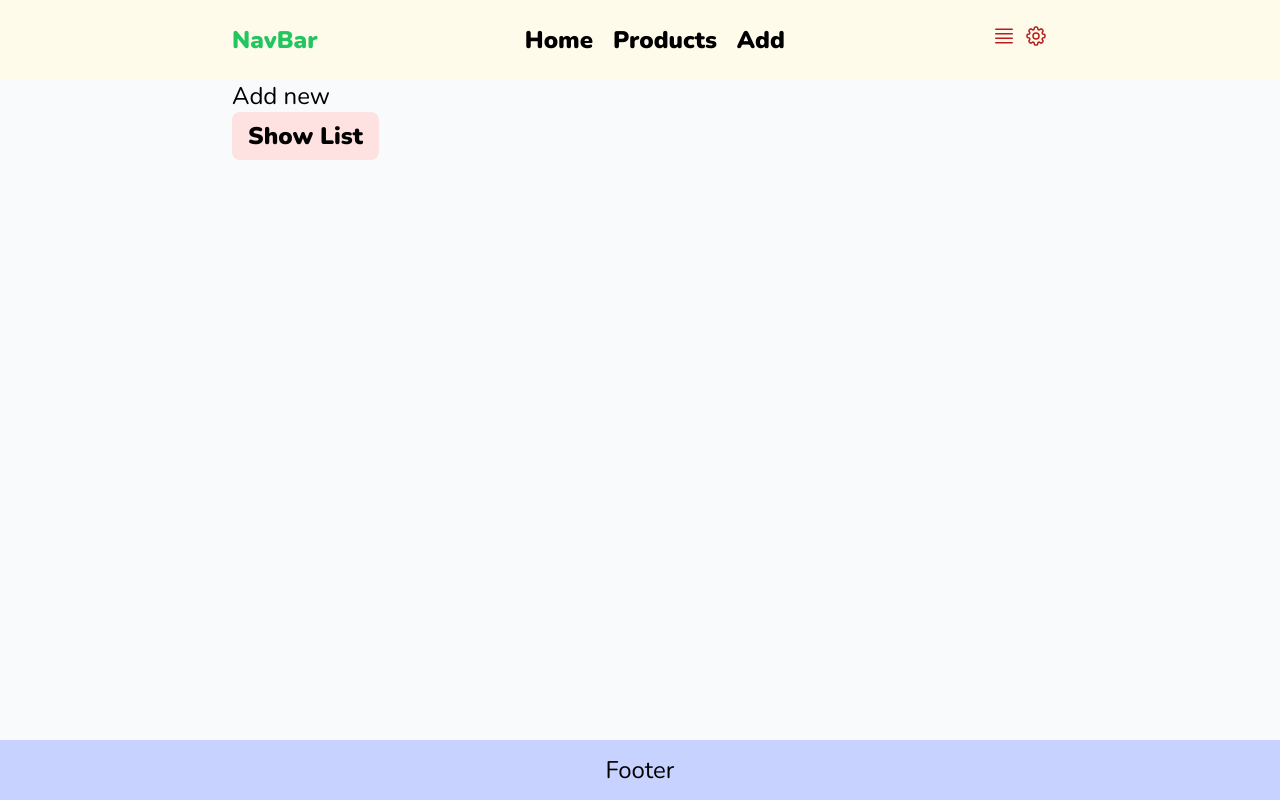
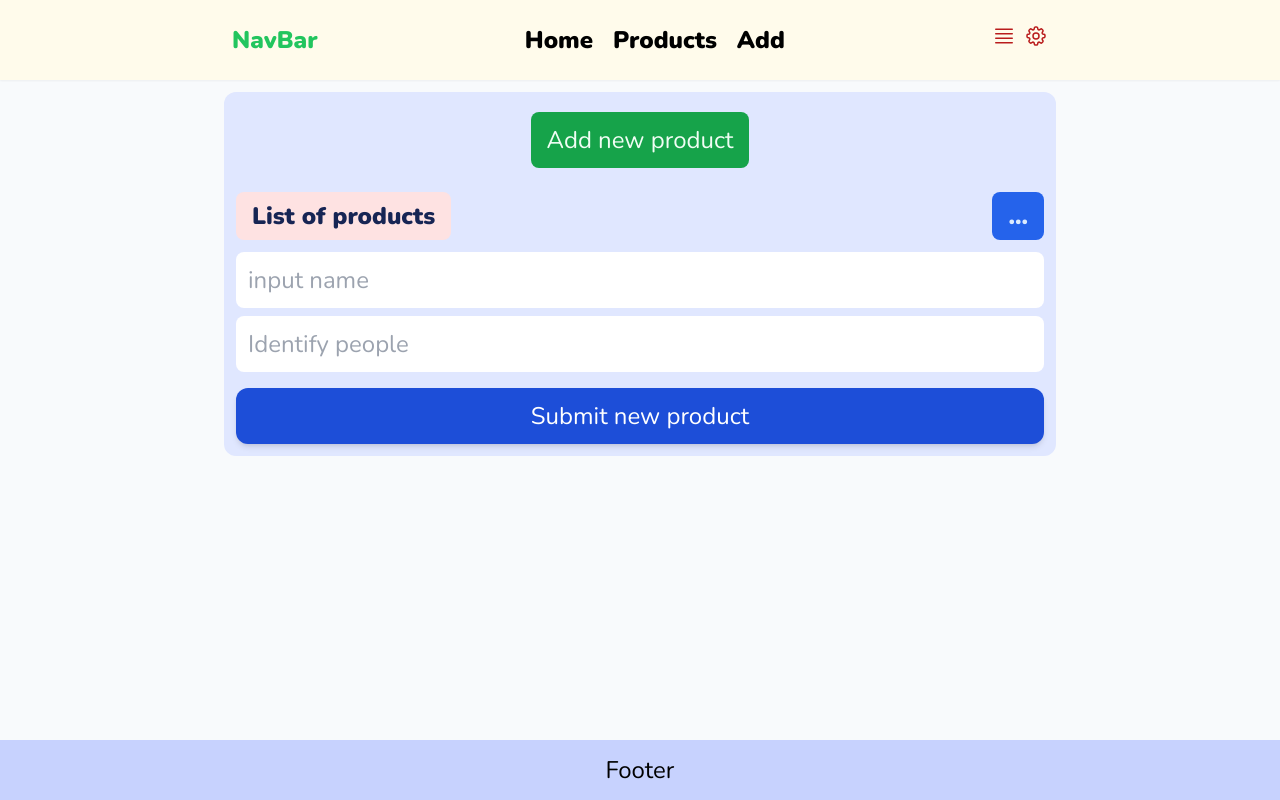
Before and after one commit to sangphomma/IntersectionObserver, a React (Vite) app: page /products in a window 1280 px wide. Both pictures are taken after a click on the button "Add new item". Built offline with nearby package versions, Linux system fonts and the light colour scheme; data requests are answered from the project's data file; a web font is replaced by a local one.

Commit message:
Revise Add todo-list's code change handleChange event methode

```diff
--- a/db.json
+++ b/db.json
@@ -1,16 +1,39 @@
 {
   "products": [
     {
+      "id": "1",
       "name": "Sirikorn Saengphomma",
       "identity": "Thai"
     },
     {
+      "id": "2",
       "name": "Artorn",
       "identity": "Khonkaen"
     },
     {
+      "id": "3",
       "name": "Suchad Tongdaeng",
       "identity": "AGR engineer"
+    },
+    {
+      "name": "Yua mikami",
+      "identity": "Japan",
+      "id": "5iHB_Z8"
+    },
+    {
+      "name": "Mai Hanamo",
+      "identity": "Japan",
+      "id": "h57pw1V"
+    },
+    {
+      "name": "Asami Ogawa",
+      "identity": "Japan",
+      "id": "X1OfS0o"
+    },
+    {
+      "name": "Akiho Yoshikawa",
+      "identity": "Japan",
+      "id": "b6LAYxr"
     }
   ]
 }
--- a/package.json
+++ b/package.json
@@ -10,11 +10,13 @@
     "preview": "vite preview"
   },
   "dependencies": {
+    "axios": "^1.5.1",
     "react": "^18.2.0",
     "react-dom": "^18.2.0",
     "react-icon": "^1.0.0",
     "react-icons": "^4.11.0",
-    "react-router-dom": "^6.16.0"
+    "react-router-dom": "^6.16.0",
+    "react-toastify": "^9.1.3"
   },
   "devDependencies": {
     "@types/react": "^18.2.15",
--- a/src/components/navbar/Navbar.jsx
+++ b/src/components/navbar/Navbar.jsx
@@ -4,7 +4,7 @@ import { Link } from "react-router-dom";
 
 const Navbar = () => {
   return (
-    <div className="navbar h-[80px] bg-amber-50 text-2xl font-Nunito">
+    <div className="navbar h-[80px] bg-amber-50 text-2xl font-Nunito shadow-sm">
       <div className="max-w-4xl w-full flex justify-between px-10">
         <div className="text-green-500 font-black">
           <span className="font-bold text-yellow-600 ">Nav</span>
--- a/src/pages/Products.jsx
+++ b/src/pages/Products.jsx
@@ -1,4 +1,6 @@
 import React, { useEffect, useState } from "react";
+import { ToastContainer, toast } from "react-toastify";
+import "react-toastify/dist/ReactToastify.css";
 
 const Products = () => {
   const [content, setContent] = useState(<ProductList showForm={showForm} />);
@@ -10,7 +12,7 @@ const Products = () => {
     setContent(<ProductForm showList={showList} />);
   }
   return (
-    <div className="max-w-4xl w-full mx-auto px-1 md:px-10 text-2xl font-Nunito">
+    <div className="max-w-4xl w-full mx-auto px-1 md:px-8 text-2xl font-Nunito">
       {content}
     </div>
   );
@@ -20,14 +22,6 @@ export default Products;
 
 const ProductList = (props) => {
   const [products, setProducts] = useState([]);
-  //   async function fetchProducts() {
-  //     const response = await fetch("http://localhost:3004/products");
-  //     const products = await response.json();
-  //     // console.log(products);
-  //     if (!response.ok) {
-  //       throw new Error("Fetch data error");
-  //     }
-  //   }
 
   function fetchProducts() {
     fetch("http://localhost:3004/products")
@@ -49,39 +43,153 @@ const ProductList = (props) => {
   }, []);
 
   return (
-    <div className="gap-2 mt-6 p-3 rounded-xl w-full  text-Blue-950  bg-indigo-100">
-      <h2 className=" text-blue-900">List of name</h2>
-      {products.map((item, idx) => {
+    <div className="gap-2 mt-3 p-3 rounded-xl w-full  text-Blue-950  bg-indigo-100">
+      <div className="justify-center items-center flex">
+        <span className="mt-2 text-blue-900 bg-slate-50 text-center rounded-lg px-4 py-3 ">
+          List of name
+        </span>
+      </div>
+      <div className="flex mt-6 justify-between">
+        <button
+          onClick={() => props.showForm()}
+          className="px-4 py-2  bg-red-100 text-blue-950 font-semibold rounded-lg"
+        >
+          Add new item
+        </button>
+        <button
+          onClick={() => fetchProducts()}
+          className="px-4 py-2  bg-blue-600 text-blue-100 font-semibold rounded-lg"
+        >
+          Refresh
+        </button>
+      </div>
+      {products.reverse().map((item, idx) => {
         return (
           <div
             key={idx}
             className="w-full flex justify-between items-center mt-2 bg-blue-50 rounded-sm shadow-sm"
           >
-            <div className="px-3 py-2 text-lg">{item.name}</div>
+            <div className="px-3 py-2 text-lg font-semibold text-green-600">
+              {item.name.substring(0, 10)}
+            </div>
             <div className="px-3 py-2 text-lg">{item.identity}</div>
+            <div className="space-x-1 mr-1">
+              <button className="p-2  cursor-pointer bg-green-600 text-white text-sm rounded-md">
+                Edit
+              </button>
+
+              <button className="p-2  cursor-pointer bg-red-600 text-white text-sm rounded-md">
+                Delete
+              </button>
+            </div>
           </div>
         );
       })}
-      <button
-        onClick={() => props.showForm()}
-        className="px-4 py-2 mt-10 bg-red-100 text-blue-950 font-semibold rounded-lg"
-      >
-        Add new item
-      </button>
     </div>
   );
 };
 
 const ProductForm = (props) => {
+  const [inputs, setInputs] = useState({ name: "", identity: "" });
+  const { name, identity } = inputs;
+  function handleInputChange(e) {
+    const { name, value } = e.target;
+    //console.log(name + "-" + value);
+
+    setInputs({ ...inputs, [name]: value });
+    //console.log(inputs);
+  }
+
+  function submitform(e) {
+    e.preventDefault();
+    const create__at = new Date().toISOString().slice(0, 10);
+    //console.log(create__at);
+    //read form data
+    //console.log(inputs);
+    const form__data = new FormData();
+    //convert form data to object
+    const product = Object.fromEntries(form__data.entries());
+    //console.log(product);
+    if (!inputs.name || !inputs.identity) {
+      console.log("error , please fill data");
+      toast.warn("please fill data ?");
+      return;
+    }
+
+    fetch("http://localhost:3004/products", {
+      method: "POST",
+      headers: {
+        "Content-Type": "application/json",
+      },
+      body: JSON.stringify(inputs),
+    })
+      .then((response) => {
+        if (!response.ok) {
+          console.log("error on server");
+          throw new Error("Network Error");
+        }
+        toast.success("Add " + inputs.name + " to your db.json");
+        return response.json();
+      })
+      .then((data) => props.showList())
+      .catch((error) => console.log("error intanal"));
+  }
   return (
-    <div className="">
-      <h2 className="">Add new</h2>
-      <button
-        onClick={() => props.showList()}
-        className="px-4 py-2 bg-red-100 font-semibold rounded-lg"
-      >
-        Show List
-      </button>
+    <div className="gap-2 mt-3 p-3 rounded-xl w-full  text-Blue-950  bg-indigo-100">
+      {/** toastify */}
+      <div>
+        <ToastContainer />
+      </div>
+      {/** toastify */}
+
+      <div className="justify-center items-center flex">
+        <span className="mt-2 text-green-50 bg-green-600 text-center rounded-lg px-4 py-3 ">
+          Add new product
+        </span>
+      </div>
+      <div className="flex mt-6 justify-between">
+        <button
+          onClick={() => props.showList()}
+          className="px-4 py-2  bg-red-100 text-blue-950 font-semibold rounded-lg"
+        >
+          List of products
+        </button>
+        <button className="px-4 py-2  bg-blue-600 text-blue-100 font-semibold rounded-lg">
+          ...
+        </button>
+      </div>
+      <div className="flex flex-col w-full mt-3">
+        <form onSubmit={(e) => submitform(e)}>
+          <div className="">
+            <input
+              type="text"
+              name="name"
+              value={inputs.name}
+              onChange={(e) => handleInputChange(e)}
+              className="w-full p-3 border-none rounded-lg"
+              placeholder="input name"
+            />
+          </div>
+          <div className="mt-2">
+            <input
+              type="text"
+              name="identity"
+              value={inputs.identity}
+              onChange={(e) => handleInputChange(e)}
+              className="w-full p-3 border-none rounded-lg"
+              placeholder="Identify people"
+            />
+          </div>
+          <div className="mt-4">
+            <button
+              type="submit"
+              className="rounded-xl shadow-md w-full p-3 bg-blue-700 text-white"
+            >
+              Submit new product
+            </button>
+          </div>
+        </form>
+      </div>
     </div>
   );
 };
```
Also changed, not shown: 1 other file (tests, documents, lock files or other folders).
